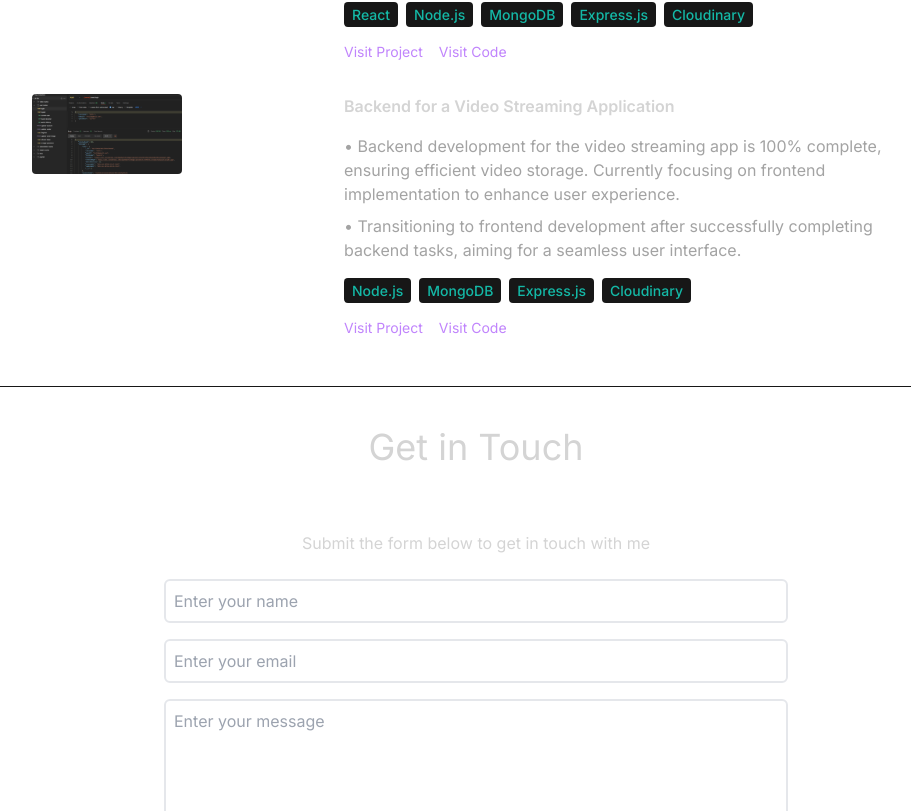
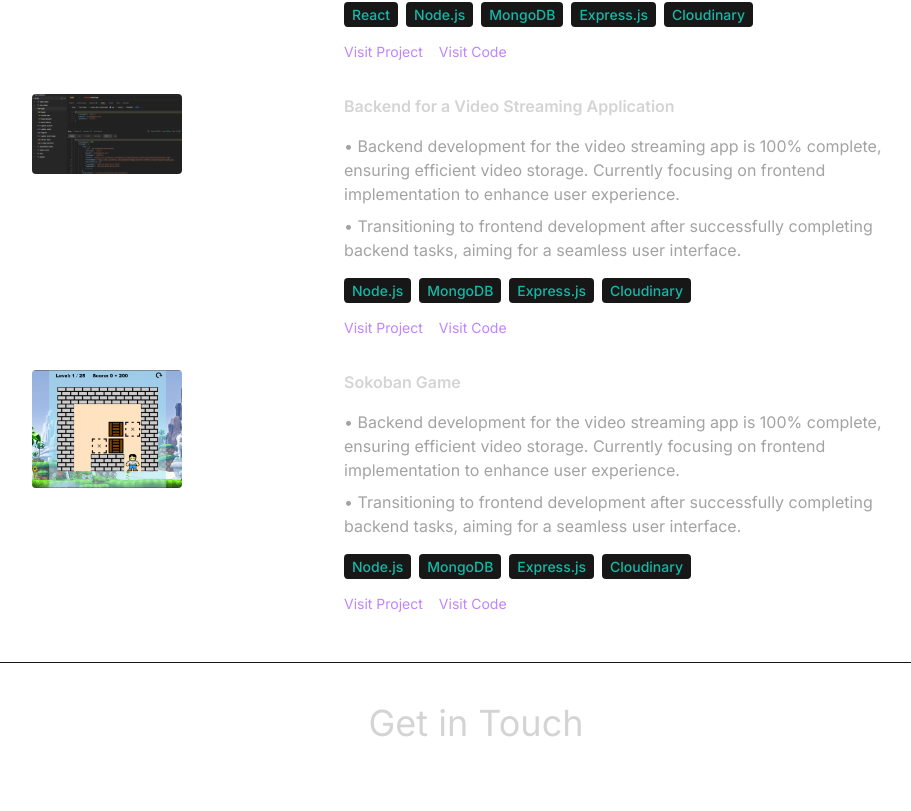
Before and after one commit to osi-102/mayank, a React (Vite) app: page / in a window 1280 px wide. Shown: the part 3288-4099 px from the top of the page, without its empty margins (164-1075 px from the left). Built offline with nearby package versions, Linux system fonts and the light colour scheme.

Commit message:
Update SocialLinks component and project image imports

```diff
--- a/src/components/SocialLinks.jsx
+++ b/src/components/SocialLinks.jsx
@@ -39,7 +39,7 @@ const SocialLinks = () => {
           <BsFillPersonLinesFill size={30} /> Resume
         </>
       ),
-      href: "/Mayank_Chauhan.pdf",
+      href: "/MayankChauhan.pdf",
       style: "rounded-bl-md",
       download: true,
     },
--- a/src/constants/index.js
+++ b/src/constants/index.js
@@ -1,6 +1,6 @@
 import project1 from "../assets/projects/project-1.png";
 import project2 from "../assets/projects/project-2.jpg";
-import project3 from "../assets/projects/project-3.jpg";
+import project3 from "../assets/projects/project-3.png";
 import project4 from "../assets/projects/project-4.jpg";
 
 export const HERO_CONTENT = `I am a passionate full stack developer with a knack for crafting robust and scalable web applications.I have honed my skills in front-end technologies like React and Next.js, as well as back-end technologies like Node.js, MySQL, Express.js, and MongoDB. My goal is to leverage my expertise to create innovative solutions that drive business growth and deliver exceptional user experiences.`;
@@ -93,6 +93,17 @@ export const PROJECTS = [
     ],
     technologies: ["Node.js", "MongoDB", "Express.js", "Cloudinary"],
   },
+  {
+    title: "Sokoban Game",
+    image: project3,
+    link: "https://osi-102.github.io/sokoban-game",
+    code: "https://github.com/osi-102",
+    description: [
+      " • Backend development for the video streaming app is 100% complete, ensuring efficient video storage. Currently focusing on frontend implementation to enhance user experience.",
+      "• Transitioning to frontend development after successfully completing backend tasks, aiming for a seamless user interface.",
+    ],
+    technologies: ["Node.js", "MongoDB", "Express.js", "Cloudinary"],
+  },
   // {
   //   title: "Task Management App",
   //   image: project2,
```
Also changed, not shown: src/assets/projects/project-3.png (added).
